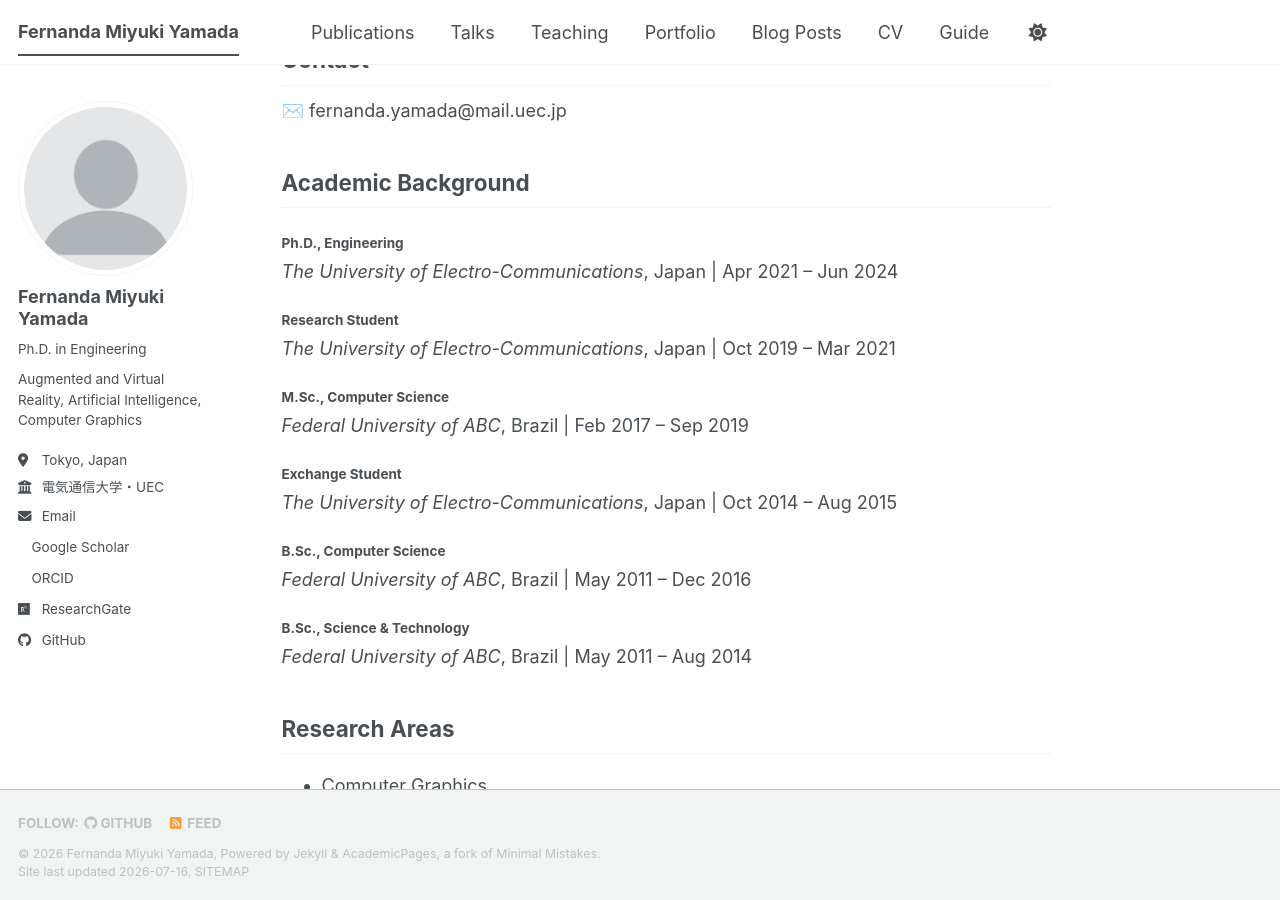
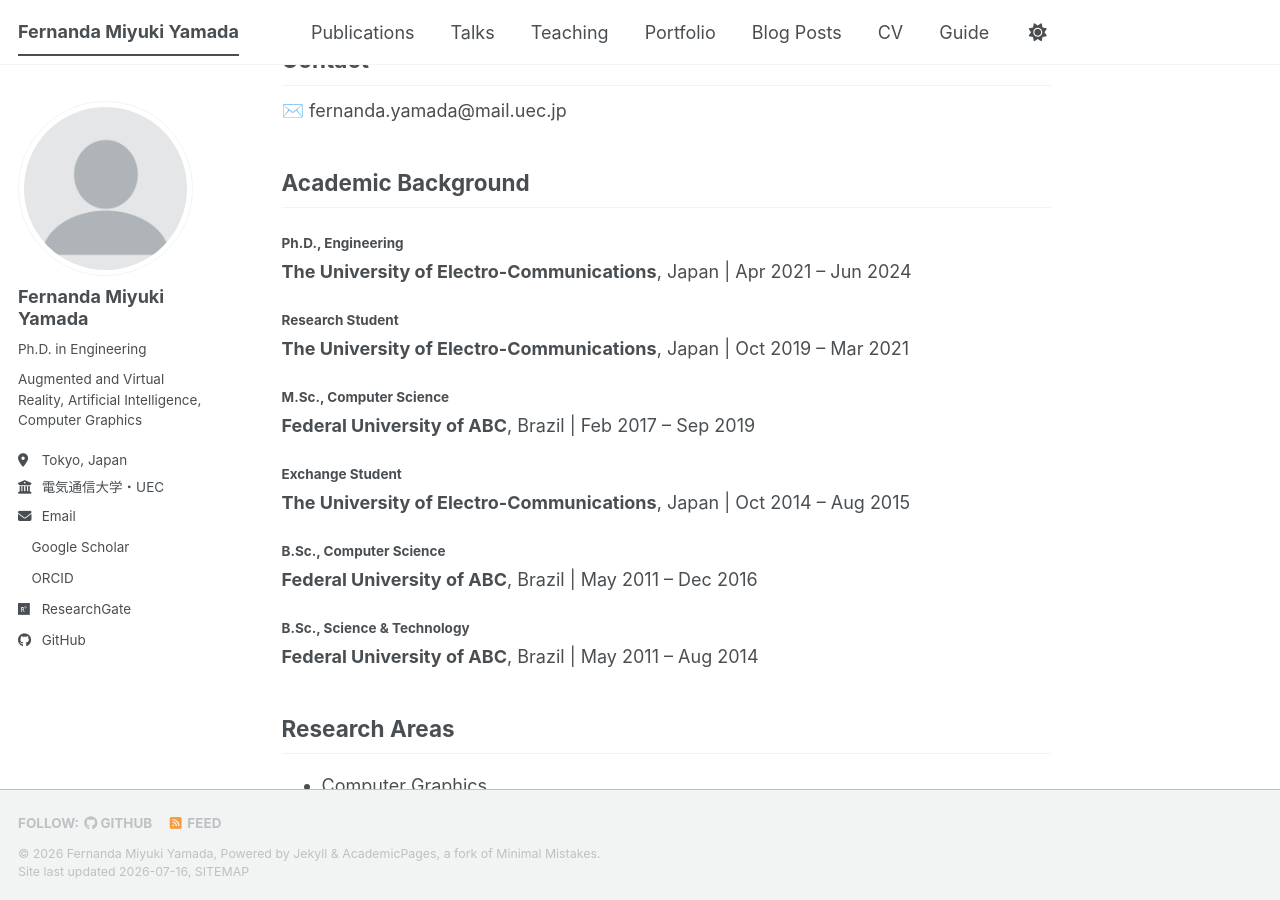
Before and after one commit to fernandamyamada1/fernandamyamada1.github.io, a Jekyll site: the page built from index.md, in a window 1280 px wide and 900 px high, scrolled down 379 px. Built offline with Jekyll 4.4.1, drawn with Linux system fonts in a browser that asks for light colours; our own code applies the rules of GitHub Pages for plain Markdown files; a style sheet for code colours, icons or effects is not loaded.

```diff
--- a/index.md
+++ b/index.md
@@ -12,22 +12,22 @@ Fernanda Miyuki Yamada is a postdoctoral researcher at The University of Electro
 ## Academic Background
 
 #### Ph.D., Engineering
-*The University of Electro-Communications*, Japan | Apr 2021 – Jun 2024
+**The University of Electro-Communications**, Japan | Apr 2021 – Jun 2024
 
 #### Research Student
-*The University of Electro-Communications*, Japan | Oct 2019 – Mar 2021
+**The University of Electro-Communications**, Japan | Oct 2019 – Mar 2021
 
 #### M.Sc., Computer Science
-*Federal University of ABC*, Brazil | Feb 2017 – Sep 2019
+**Federal University of ABC**, Brazil | Feb 2017 – Sep 2019
 
 #### Exchange Student
-*The University of Electro-Communications*, Japan | Oct 2014 – Aug 2015
+**The University of Electro-Communications**, Japan | Oct 2014 – Aug 2015
 
 #### B.Sc., Computer Science
-*Federal University of ABC*, Brazil | May 2011 – Dec 2016
+**Federal University of ABC**, Brazil | May 2011 – Dec 2016
 
 #### B.Sc., Science & Technology
-*Federal University of ABC*, Brazil | May 2011 – Aug 2014
+**Federal University of ABC**, Brazil | May 2011 – Aug 2014
 
 
 ## Research Areas
```
